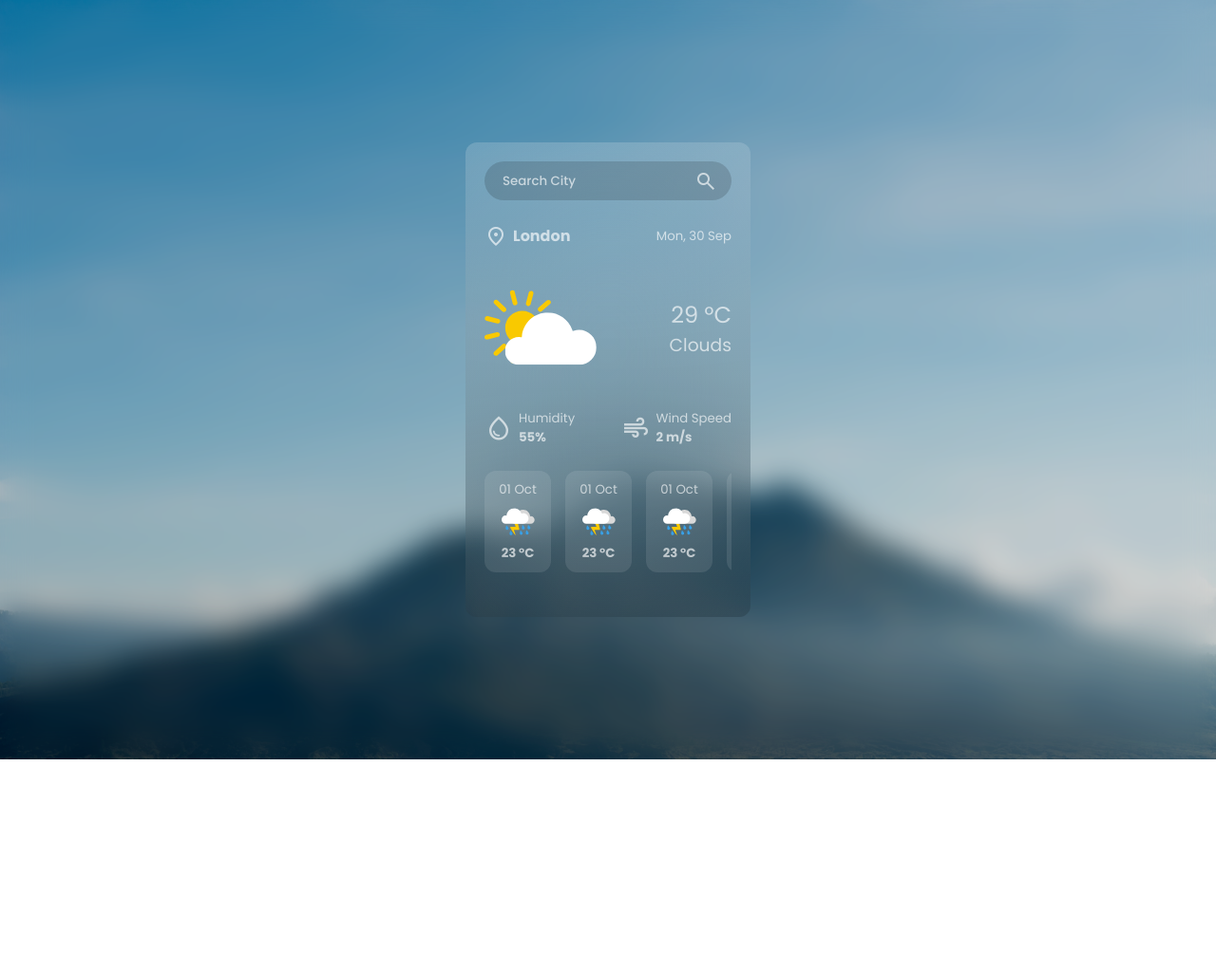
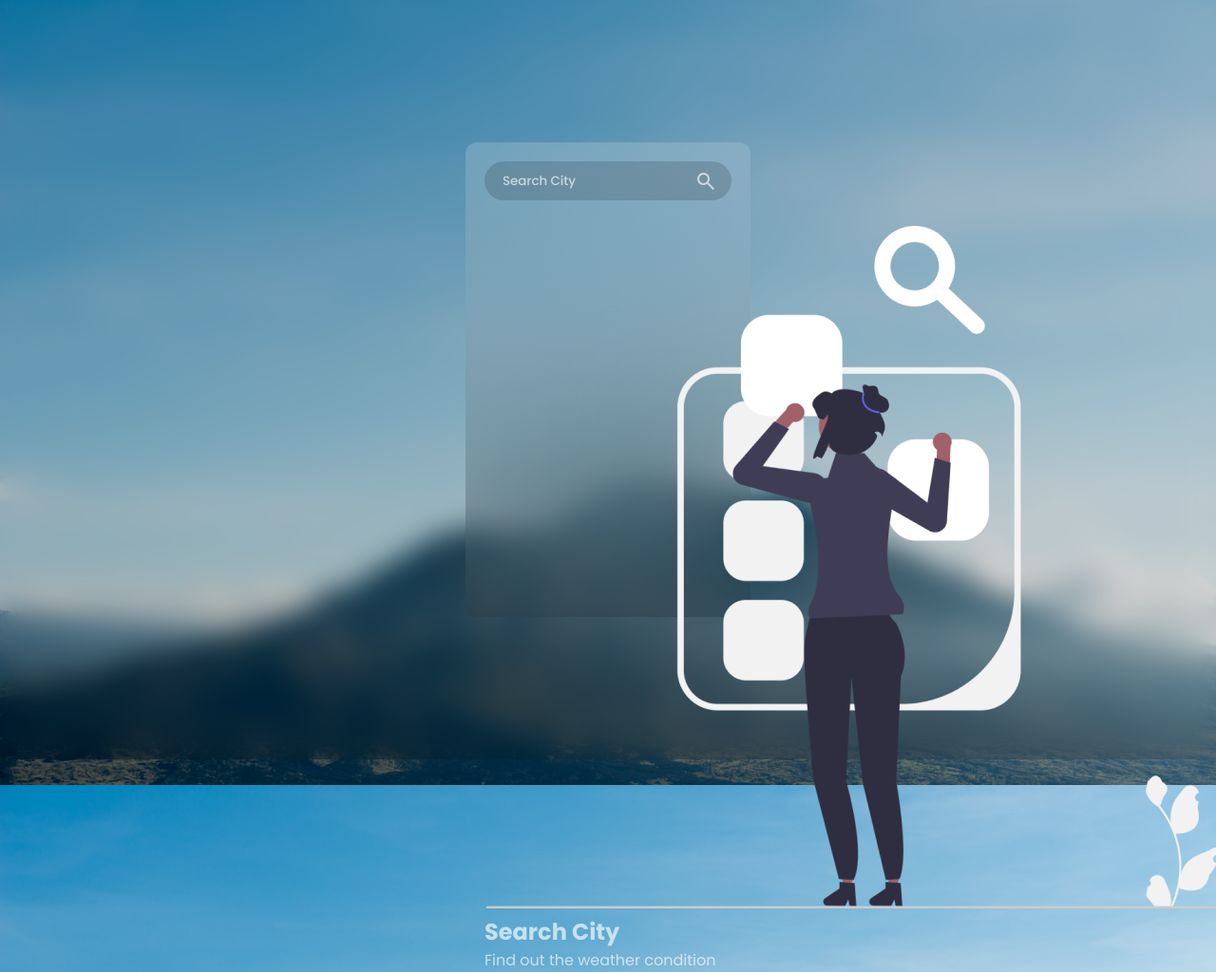
Before and after one commit to TurboGarry/Weather_App, a plain HTML site: page index.html in a window 1280 px wide. Shown: the whole page at 95% size. Before the commit the page ends 800 px from the top, so only its background shows below. Drawn offline with nearby package versions, Linux system fonts and the light colour scheme; a web font is replaced by a local one.

Commit message:
add section for search city

```diff
--- a/index.html
+++ b/index.html
@@ -26,7 +26,7 @@
             </button>
         </header>
 
-        <section class="weather-info">
+        <section class="weather-info" style="display: none;">
             <div class="location-date-container">
                 <div class="location">
                     <span class="material-symbols-outlined">
@@ -89,6 +89,14 @@
                 </div>
             </div>
         </section>
+
+        <section class="search-city section-message">
+            <img src="assets/message/search-city.png" alt="girl-searching-city" class="message-img">
+             <div>
+                <h1>Search City</h1>
+                <h4 class="regular-txt">Find out the weather condition</h4>
+             </div>
+        </section>
     </main>
 </body>
 
--- a/style.css
+++ b/style.css
@@ -136,7 +136,7 @@ body:before{
 .forecast-item-container{
     display: flex;
     gap: 15px;
-    overflow: scroll;
+    overflow-x: scroll;
     padding-bottom: 12px;
 }
 
```
